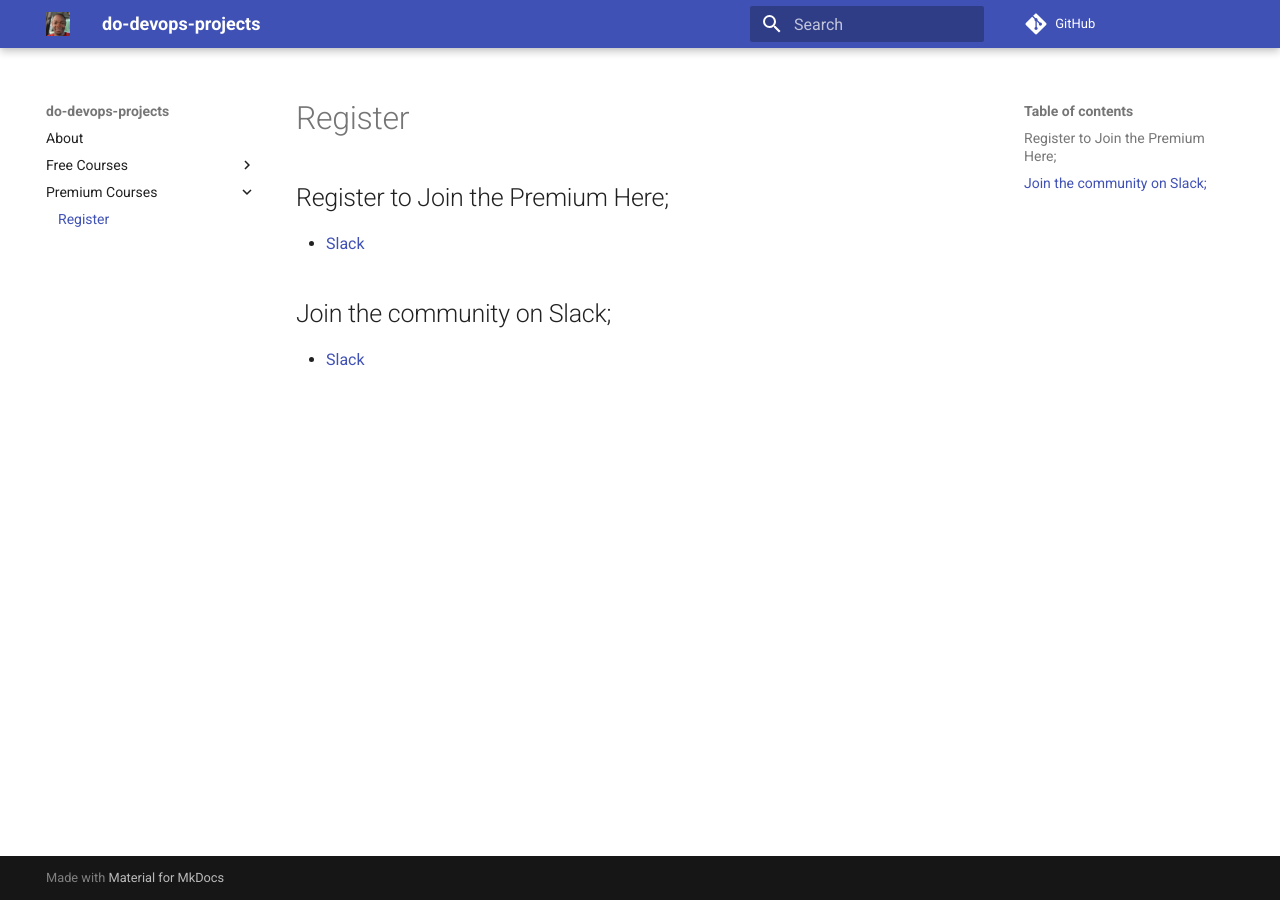
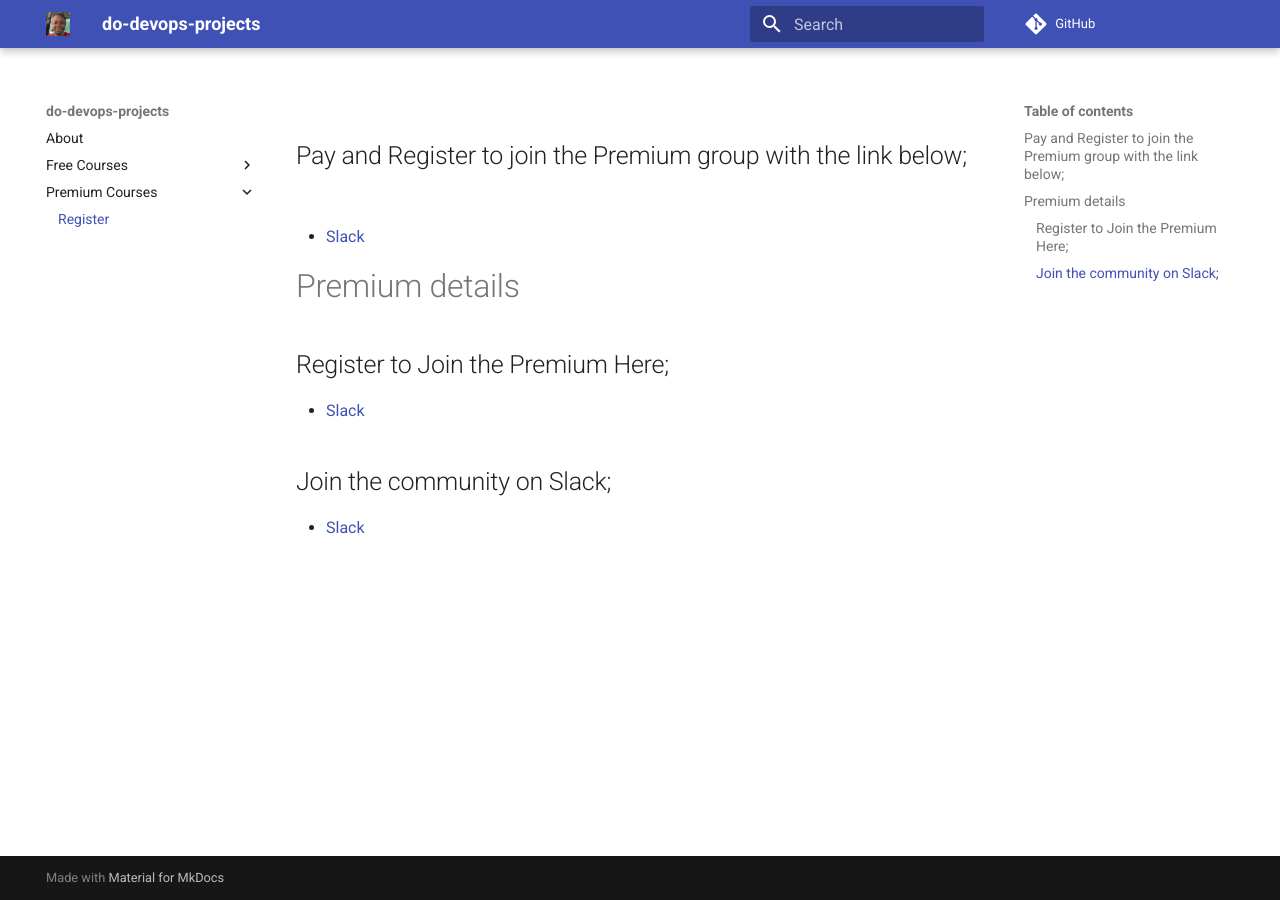
Before and after one commit to hellodeolu/don-labs, an MkDocs documentation site: the page built from docs/register.md, in a window 1280 px wide. Built offline with MkDocs 1.6.1 and Material for MkDocs 9.7.7, drawn with Linux system fonts in a browser that asks for light colours; comment, search, counter and statistics services are not loaded.

```diff
--- a/docs/register.md
+++ b/docs/register.md
@@ -1,7 +1,11 @@
+## Pay and Register to join the Premium group with the link below;
+- [Slack](https://bit.ly/slack-don-labs)
+
+# Premium details
+
 
 ## Register to Join the Premium Here;
-- [Slack](https://join.slack.com/t/donlabs/shared_invite/zt-1zlfl9sk0-anDcDbDfPfMC66P1YELERQ)
-
+- [Slack](https://bit.ly/slack-don-labs)
 
 ## Join the community on Slack;
-- [Slack](https://join.slack.com/t/donlabs/shared_invite/zt-1zlfl9sk0-anDcDbDfPfMC66P1YELERQ)
+- [Slack](https://bit.ly/slack-don-labs)
```
Also changed, not shown: docs/about/index.md (+1 -1 lines), docs/week4/week4.md (+5 -4 lines).
